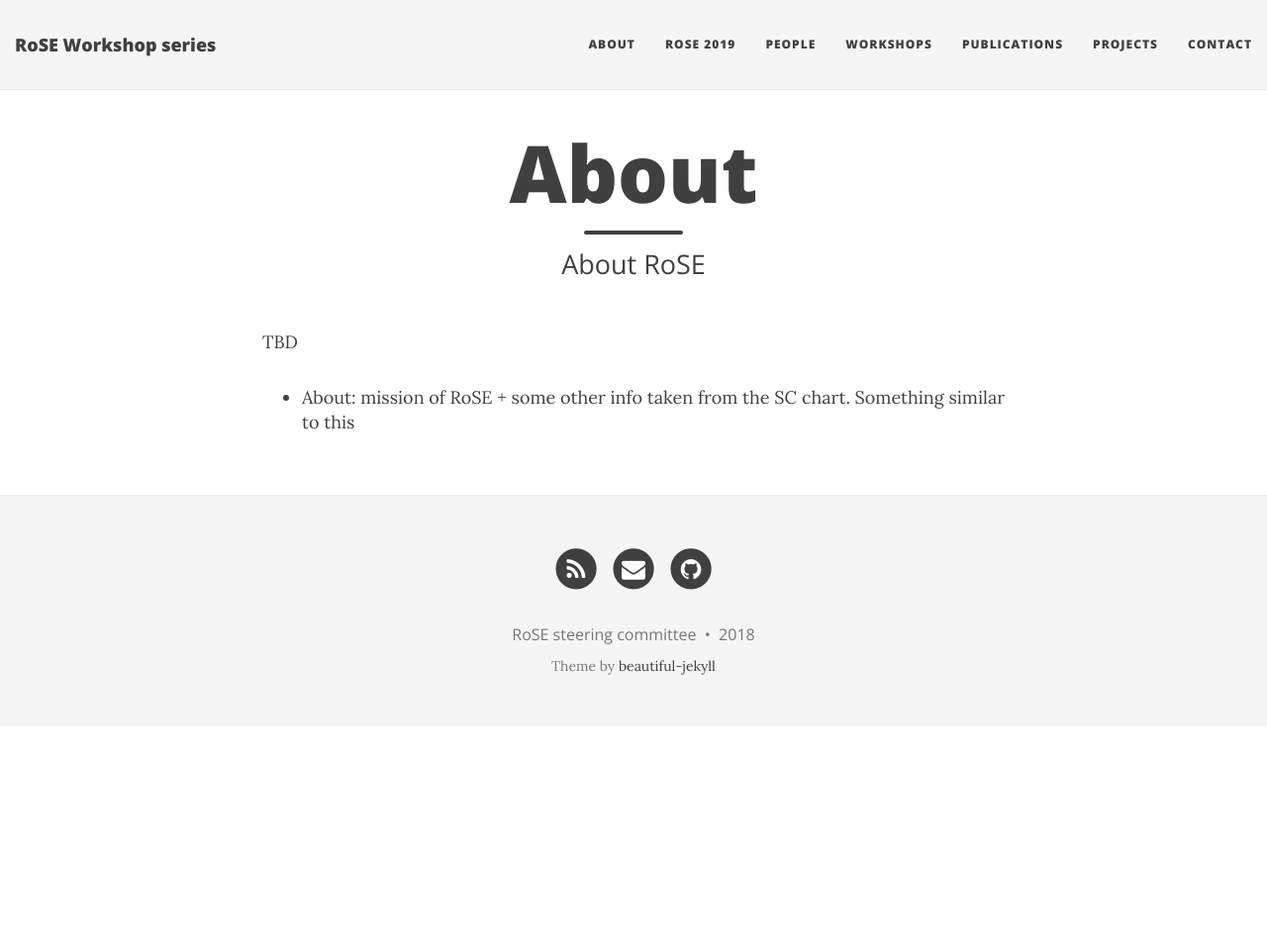
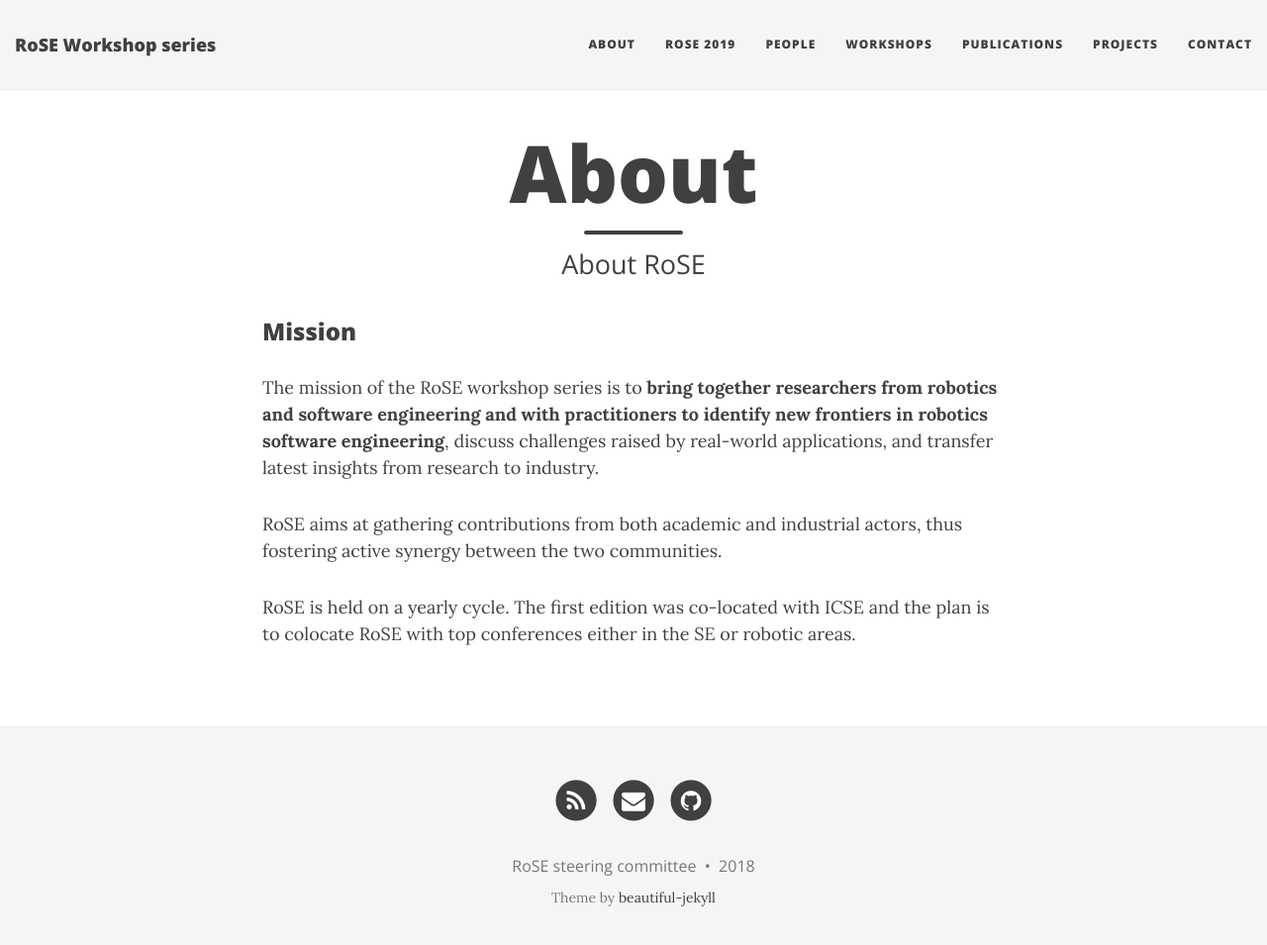
Before and after one commit to rose-workshops/rose-workshops.github.io, a Jekyll site: the page built from about.md, in a window 1280 px wide and 968 px high. Shown: the top 955 px of the window at 99% size. Built offline with Jekyll 4.4.1, drawn with Linux system fonts in a browser that asks for light colours; nearby versions of some CDN libraries.

Commit message:
Update about.md

```diff
--- a/about.md
+++ b/about.md
@@ -4,6 +4,10 @@ title: About
 subtitle: About RoSE
 ---
 
-TBD
+### Mission
 
-- About: mission of RoSE + some other info taken from the SC chart. Something similar to this
+The mission of the RoSE workshop series is to **bring together researchers from robotics and software engineering and with practitioners to identify new frontiers in robotics software engineering**, discuss challenges raised by real-world applications, and transfer latest insights from research to industry.
+
+RoSE aims at gathering contributions from both academic and industrial actors, thus fostering active synergy between the two communities.
+
+RoSE is held on a yearly cycle. The first edition was co-located with ICSE and the plan is to colocate RoSE with top conferences either in the SE or robotic areas.
```
